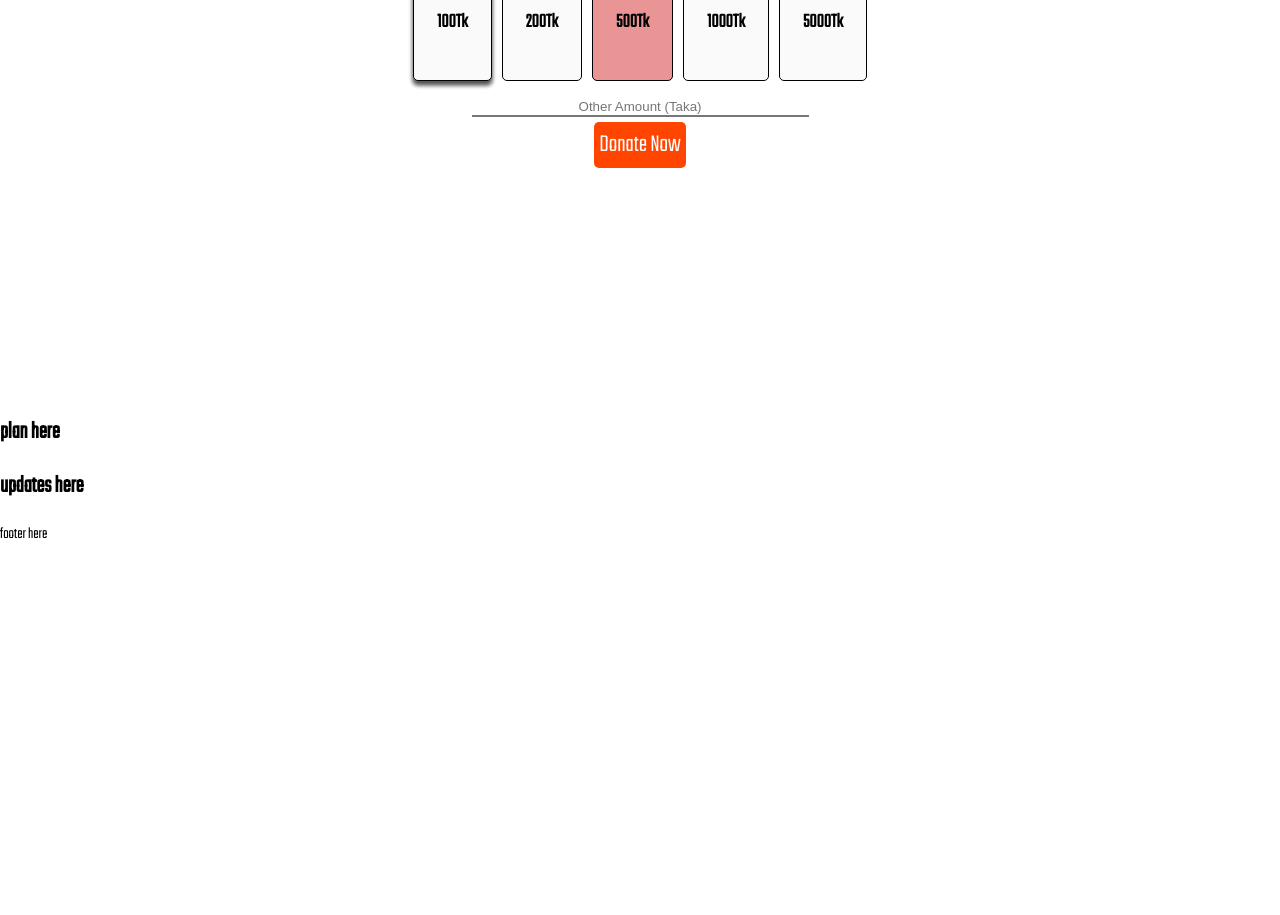
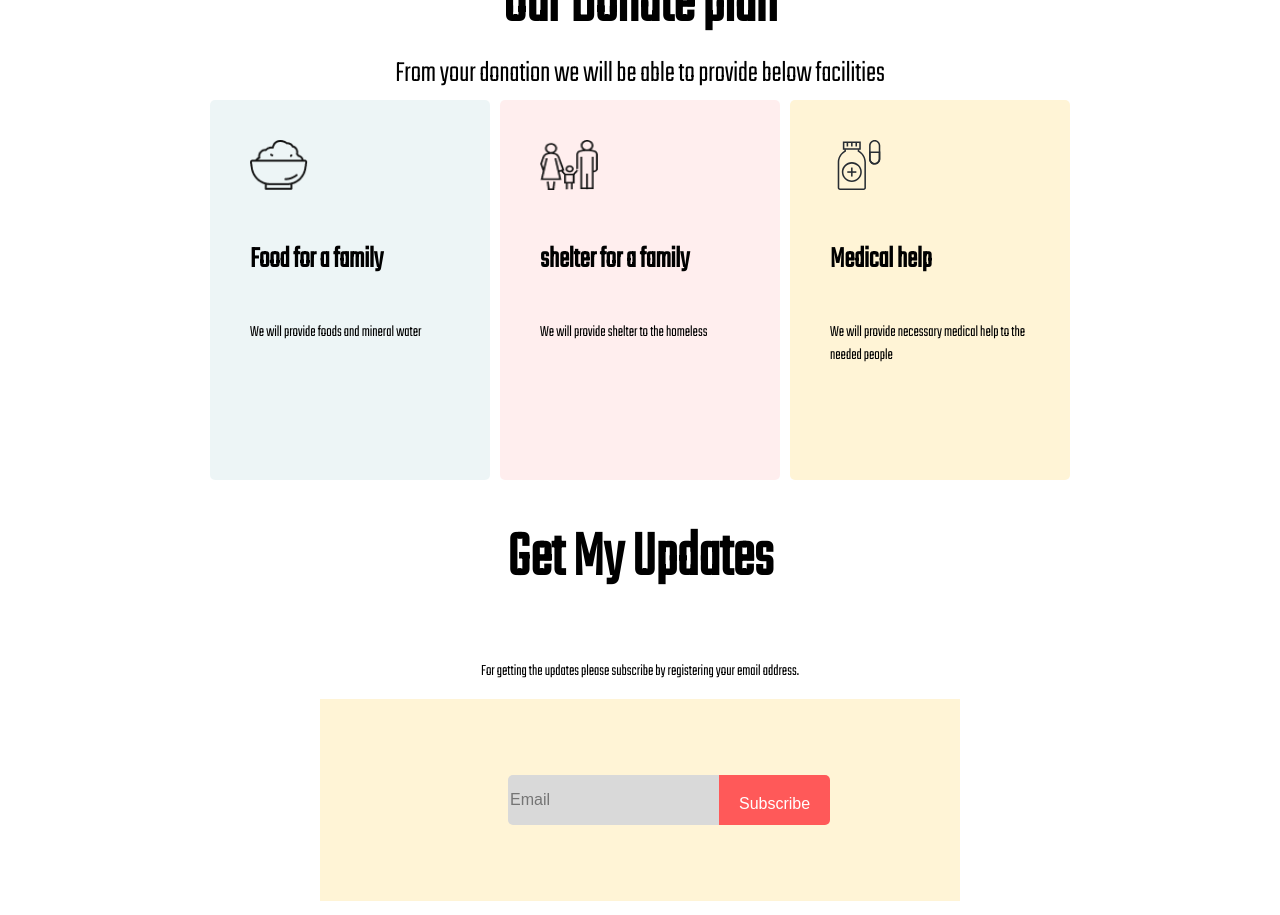
Before and after one commit to deder26/donate-today, a plain HTML site: page index.html in a window 1280 px wide. Shown: the part 1281-2196 px from the top of the page. Before the commit the page ends 1843 px from the top, so only its background shows below. Drawn offline with Linux system fonts and the light colour scheme.

Commit message:
get-updates section

```diff
--- a/index.html
+++ b/index.html
@@ -55,13 +55,44 @@
       </div>
     </section>
     <section class="donate-plan">
-      <h1>plan here</h1>
+      <div class="donate-plan-heading">
+        <h1>Our Donate plan</h1>
+        <p>From your donation we will be able to provide below facilities</p>
+      </div>
+      <div class="donation-plan-items">
+        <div class="donation-plan-items-content food">
+          <img src="/icons/food.png" alt="food" />
+          <h4>Food for a family</h4>
+          <p>We will provide foods and mineral water</p>
+        </div>
+        <div class="donation-plan-items-content shelter">
+          <img src="/icons/shelter.png" alt="food" />
+          <h4>shelter for a family</h4>
+          <p>We will provide shelter to the homeless</p>
+        </div>
+        <div class="donation-plan-items-content medicine">
+          <img src="/icons/medicine.svg" alt="food" />
+          <h4>Medical help</h4>
+          <p>We will provide necessary medical help to the needed people</p>
+        </div>
+      </div>
     </section>
     <section class="donate-updates">
-      <h1>updates here</h1>
+      <h1>Get My Updates</h1>
+      <p>
+        For getting the updates please subscribe by registering your email
+        address.
+      </p>
+      <div class="subscription-div">
+        <div class="subscription-email">
+          <input type="text" name="" id="" placeholder="Email" />
+          <button>Subscribe</button>
+        </div>
+      </div>
     </section>
   </body>
   <footer>
-    <p>footer here</p>
+    <h1>Donate Today</h1>
+    <p>copyrights © 2022 donate today</p>
   </footer>
 </html>
--- a/style.css
+++ b/style.css
@@ -3,6 +3,7 @@ body {
   font-family: "Teko", sans-serif;
   margin: 0;
   padding: 0;
+  justify-content: center;
 }
 
 .top-banner {
@@ -10,8 +11,7 @@ body {
   background-image: url(/images/donation13.jpg);
   background-repeat: no-repeat;
   background-size: 100%;
-  padding: 150px 307px 175px 307px;
-  border: 1px solid red;
+  padding: 150px 200px 90px 200px;
 }
 .top-banner-content {
   color: white;
@@ -35,7 +35,6 @@ body {
 
 .donate-today {
   height: 500px;
-  padding: 174px 307px 175px 307px;
 }
 .donate-today-content {
   text-align: center;
@@ -85,7 +84,116 @@ body {
   margin-bottom: 10px;
   text-align: center;
 }
+.donate-plan {
+  width: 100%;
+  height: 500px;
+  justify-content: center;
+}
 
+.donate-plan-heading {
+  text-align: center;
+}
+.donate-plan-heading h1 {
+  font-size: 65px;
+  margin: 0;
+}
+
+.donate-plan-heading p {
+  font-size: 30px;
+  margin: 0;
+}
+
+.donation-plan-items {
+  display: flex;
+  justify-content: center;
+}
+
+.donation-plan-items-content {
+  border-radius: 5px;
+  text-align: left;
+  width: 200px;
+  height: 300px;
+  padding: 40px;
+}
+
+.donation-plan-items-content h4 {
+  font-size: 30px;
+  font-weight: 700;
+}
+
+.donation-plan-items-content img {
+  width: 58.13px;
+  height: 49.77px;
+}
+
+.food {
+  background: rgba(79, 157, 166, 0.1);
+  margin: 5px;
+}
+
+.shelter {
+  background: rgba(255, 89, 89, 0.1);
+  margin: 5px;
+}
+
+.medicine {
+  background: #fff4d6;
+  margin: 5px;
+}
+
+.donate-updates {
+  justify-content: center;
+  text-align: center;
+}
+
+.donate-updates h1 {
+  font-size: 65px;
+}
+.subscription-div {
+  padding: 76px 188px 76px 188px;
+  background-color: #fff4d6;
+  margin-left: 25%;
+  margin-right: 25%;
+  text-align: center;
+}
+.subscription-email {
+  display: flex;
+  margin: 0;
+  border: 0;
+  padding: 0;
+  height: 50px;
+}
+.subscription-email input {
+  background: #d9d9d9;
+  font-size: 16px;
+  border-radius: 5px 0px 0px 5px;
+  margin: 0;
+  border: 0;
+}
+.subscription-email button {
+  color: white;
+  font-size: 16px;
+  text-align: center;
+  background: #ff5959;
+  padding: 20px;
+  border-radius: 0px 5px 5px 0px;
+  border: 0;
+  margin: 0;
+}
+footer {
+  background: black;
+  margin-top: 20px;
+}
+footer h1 {
+  font-size: 30px;
+  font-style: italic;
+  color: #ff5959;
+  text-align: center;
+}
+footer p {
+  color: #ff5959;
+  text-align: center;
+}
 .thanks-giving h1 {
   font: 70px;
   text-align: center;
```
Also changed, not shown: icons/Frame-1.png (added), icons/blood.svg (added), icons/bus.svg (added), icons/clothes.svg (added), icons/food.png (added), icons/icon11.svg (added), icons/icon13.svg (added), icons/icon4.svg (added), icons/icon5.svg (added), icons/icon6.svg (added), icons/icon7.svg (added), icons/icon8.svg (added), icons/icon9.svg (added), icons/medicine.svg (added), 1 more files.
